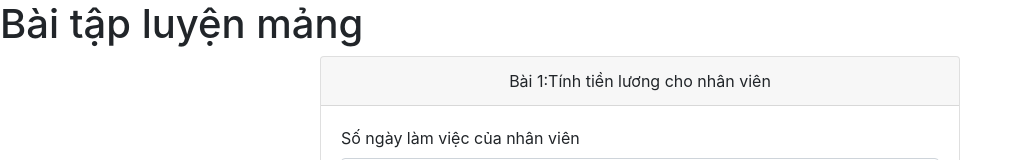
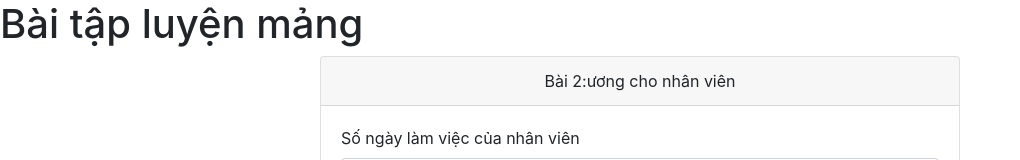
Before and after one commit to vkhoa145/BOOTCAMP19_BAITAP-JS-BUOI-7_VO-DANG-KHOA, a plain HTML site: page index.html in a window 1280 px wide. Shown: the top 160 px of the page, without its empty margins (0-1020 px from the left). Drawn offline with nearby package versions, Linux system fonts and the light colour scheme.

Commit message:
thay doi

```diff
--- a/index.html
+++ b/index.html
@@ -18,7 +18,7 @@
     <div class="bai1-container">
         <div class="card w-50 mx-auto">
             <div class="card-header text-center">
-                Bài 1:Tính tiền lương cho nhân viên
+                Bài 2:ương cho nhân viên
             </div>
             <div class="card-body">
                 <div class="form-group">
```
